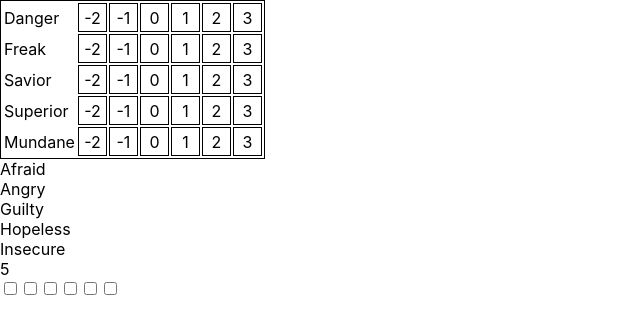
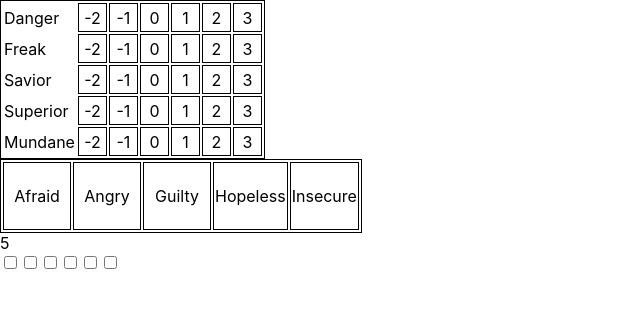
Before and after one commit to Monadic-Cat/mam, a React (Create React App) app: page / in a window 1280 px wide. Shown: the top 334 px of the page, without its empty margins (0-640 px from the left). Built offline with nearby package versions, Linux system fonts and the light colour scheme.

Commit message:
Partially implement Conditions component

```diff
--- /dev/null
+++ b/src/Conditions.css
@@ -0,0 +1,15 @@
+.Conditions {
+	border: 1px solid black;
+	user-select: none;
+}
+
+.Condition {
+	border: 1px solid black;
+	text-align: center;
+	width: 5vw;
+	height: 5vw;
+}
+
+.marked-condition {
+	background-color: grey;
+}
--- a/src/Conditions.jsx
+++ b/src/Conditions.jsx
@@ -1,11 +1,26 @@
 import React, { Component } from 'react';
+import './Conditions.css';
 
 class Condition extends Component {
+	constructor(props) {
+		super(props);
+		this.state = {
+			marked: false
+		};
+	}
+	handleClick = () => {
+		this.setState((state, props) => ({
+			marked: !state.marked
+		}));
+	}
 	render() {
 		return (
-			<div className="Condition">
+			<td
+				className={"Condition" + (this.state.marked ? " marked-condition":"")}
+				onClick={() => this.handleClick()}
+			>
 				{this.props.name}
-			</div>
+			</td>
 		);
 	}
 }
@@ -13,12 +28,14 @@ class Condition extends Component {
 class Conditions extends Component {
 	render() {
 		return (
-			<div className="Conditions">
+			<div>
+			<table className="Conditions"><tbody><tr>
 				<Condition name="Afraid" />
 				<Condition name="Angry" />
 				<Condition name="Guilty" />
 				<Condition name="Hopeless" />
 				<Condition name="Insecure" />
+			</tr></tbody></table>
 			</div>
 		);
 	}
```
